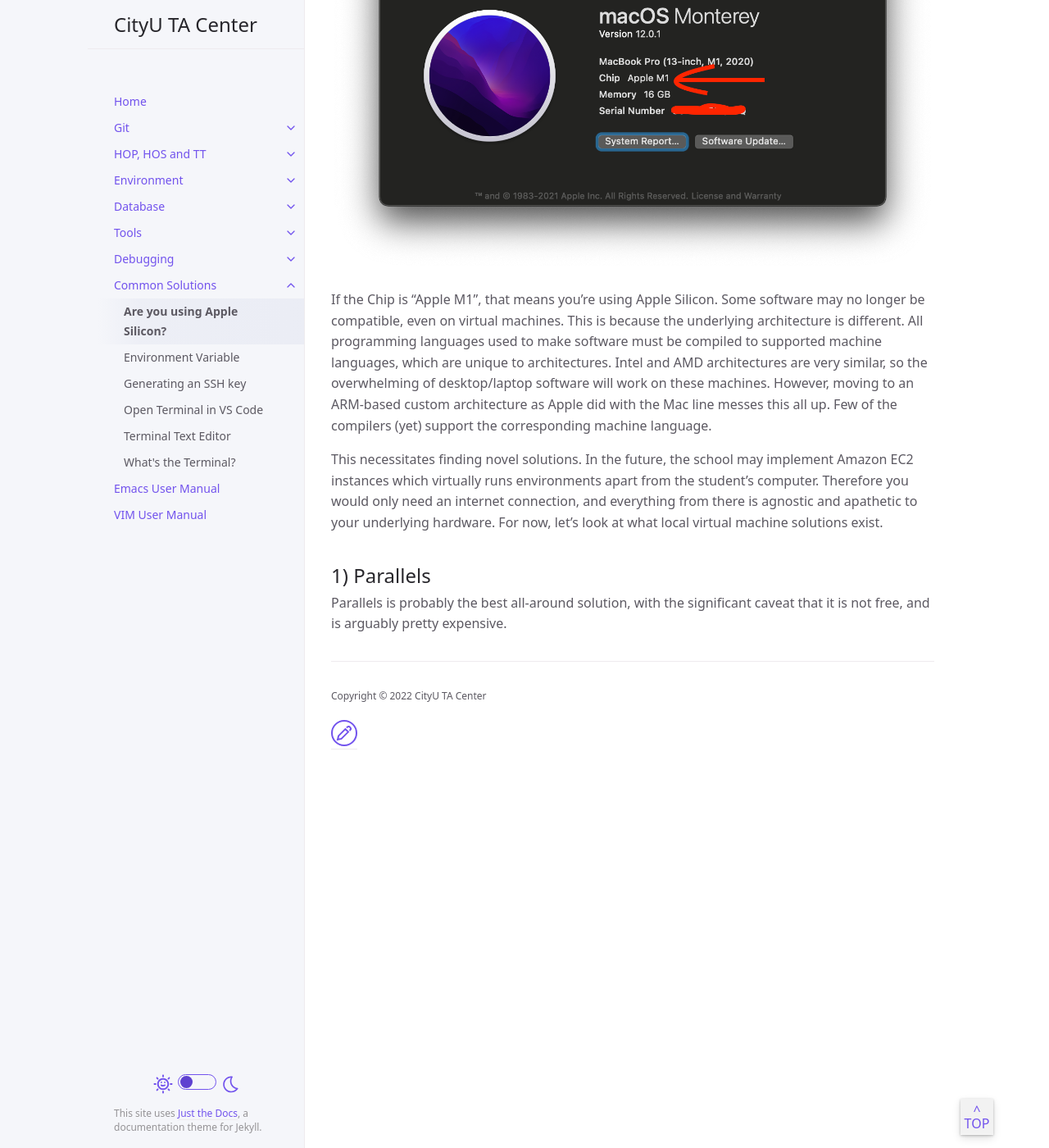
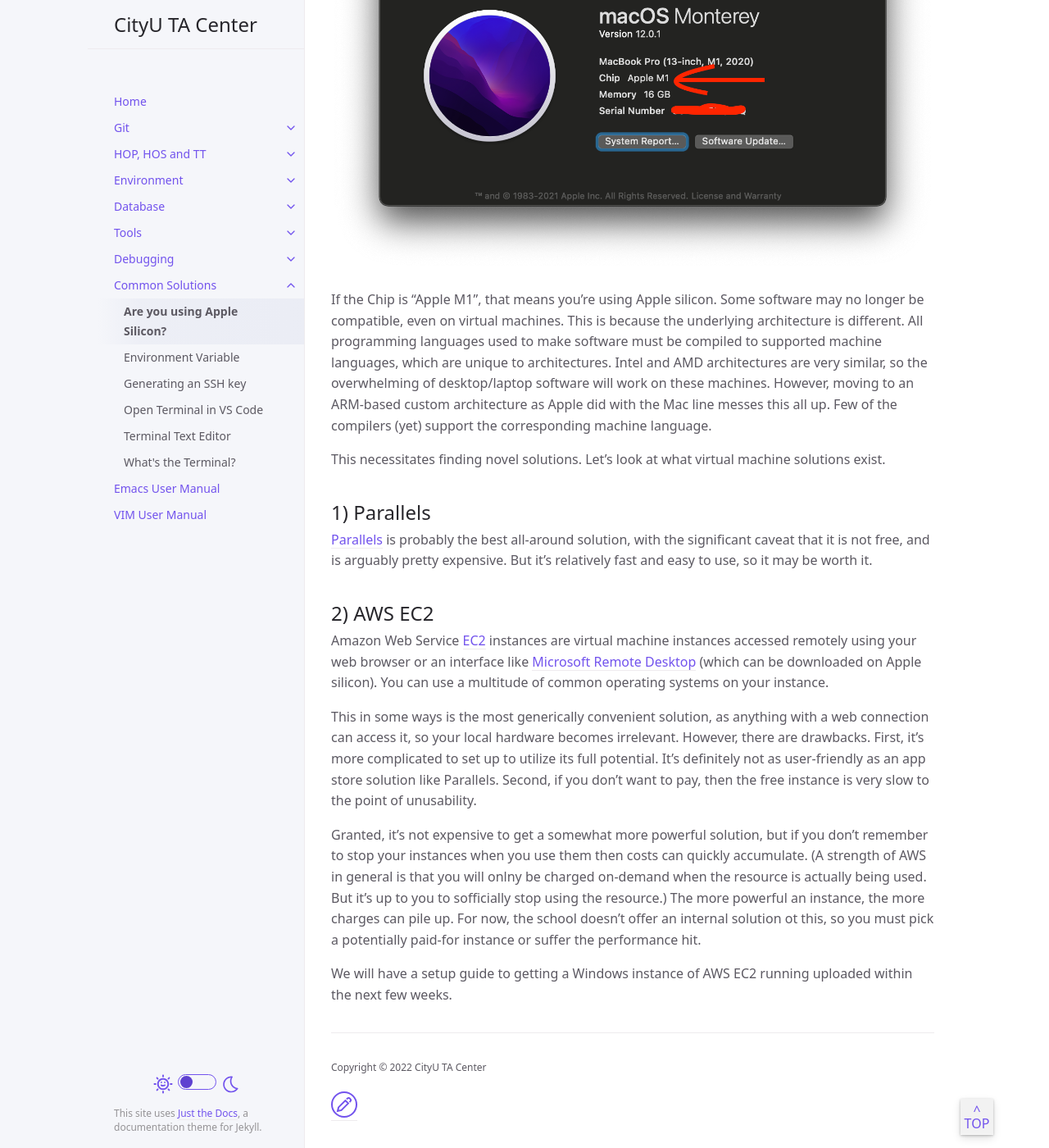
Before and after one commit to thomasthaddeus/cityuseattle.github.io, a Jekyll site: the page built from docs/common/apple_m1.md, in a window 1280 px wide and 1400 px high, scrolled down 433 px. Shown: the whole window at 82% size. Built offline with Jekyll 4.4.1, drawn with Linux system fonts in a browser that asks for light colours.

Commit message:
Added AWS EC2 stuff

```diff
--- a/docs/common/apple_m1.md
+++ b/docs/common/apple_m1.md
@@ -13,10 +13,20 @@ To check if you're using Apple Silicon, follow the instructions below.
 
 ![applem1](/assets/images/common/apple_m1/applem1.png)
 
-If the Chip is "Apple M1", that means you're using Apple Silicon. Some software may no longer be compatible, even on virtual machines. This is because the underlying architecture is different. All programming languages used to make software must be compiled to supported machine languages, which are unique to architectures. Intel and AMD architectures are very similar, so the overwhelming of desktop/laptop software will work on these machines. However, moving to an ARM-based custom architecture as Apple did with the Mac line messes this all up. Few of the compilers (yet) support the corresponding machine language.
+If the Chip is "Apple M1", that means you're using Apple silicon. Some software may no longer be compatible, even on virtual machines. This is because the underlying architecture is different. All programming languages used to make software must be compiled to supported machine languages, which are unique to architectures. Intel and AMD architectures are very similar, so the overwhelming of desktop/laptop software will work on these machines. However, moving to an ARM-based custom architecture as Apple did with the Mac line messes this all up. Few of the compilers (yet) support the corresponding machine language.
 
-This necessitates finding novel solutions. In the future, the school may implement Amazon EC2 instances which virtually runs environments apart from the student's computer. Therefore you would only need an internet connection, and everything from there is agnostic and apathetic to your underlying hardware. For now, let's look at what local virtual machine solutions exist.
+This necessitates finding novel solutions. Let's look at what virtual machine solutions exist.
 
 ## 1) Parallels
 
-Parallels is probably the best all-around solution, with the significant caveat that it is not free, and is arguably pretty expensive.
+[Parallels](https://www.parallels.com/) is probably the best all-around solution, with the significant caveat that it is not free, and is arguably pretty expensive. But it's relatively fast and easy to use, so it may be worth it.
+
+## 2) AWS EC2
+
+Amazon Web Service [EC2](https://aws.amazon.com/ec2/) instances are virtual machine instances accessed remotely using your web browser or an interface like [Microsoft Remote Desktop](https://apps.apple.com/am/app/microsoft-remote-desktop/id1295203466?mt=12) (which can be downloaded on Apple silicon). You can use a multitude of common operating systems on your instance.
+
+This in some ways is the most generically convenient solution, as anything with a web connection can access it, so your local hardware becomes irrelevant. However, there are drawbacks. First, it's more complicated to set up to utilize its full potential. It's definitely not as user-friendly as an app store solution like Parallels. Second, if you don't want to pay, then the free instance is very slow to the point of unusability.
+
+Granted, it's not expensive to get a somewhat more powerful solution, but if you don't remember to stop your instances when you use them then costs can quickly accumulate. (A strength of AWS in general is that you will onlny be charged on-demand when the resource is actually being used. But it's up to you to sofficially stop using the resource.) The more powerful an instance, the more charges can pile up. For now, the school doesn't offer an internal solution ot this, so you must pick a potentially paid-for instance or suffer the performance hit.
+
+We will have a setup guide to getting a Windows instance of AWS EC2 running uploaded within the next few weeks.
```
